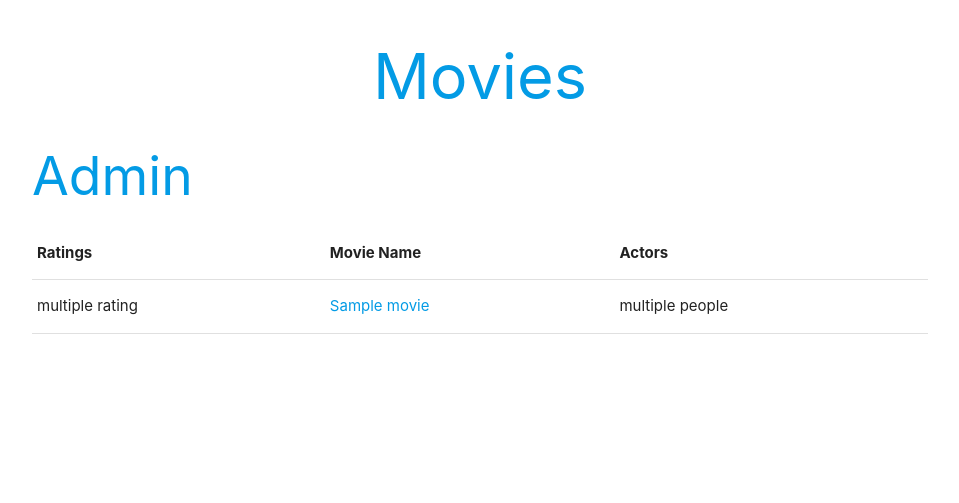
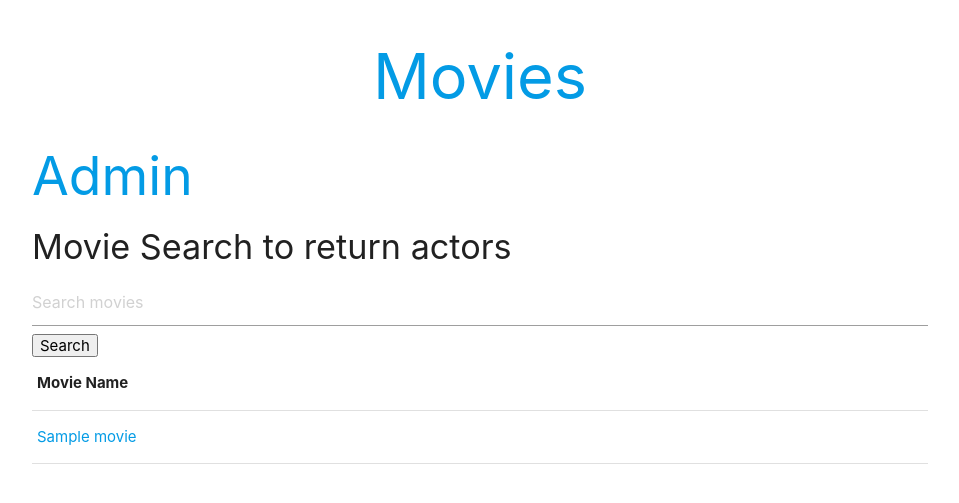
Before and after one commit to phansiri/imdb_coding, a Django app: page / in a window 1280 px wide. Shown: the top 503 px of the page, without its empty margins (160-1119 px from the left). Run offline with Django 3.2, Linux system fonts and the light colour scheme; tables that the repository leaves empty hold one stand-in row (values such as "Sample post").

Commit message:
clean up text

```diff
--- a/imdb_api/forms.py
+++ b/imdb_api/forms.py
@@ -1,8 +1,5 @@
 from django import forms
 from .models import Rating
-
-STAR_RATING = [1,2,3,4,5]
-
 
 
 class RatingForm(forms.Form):
@@ -11,11 +8,3 @@ class RatingForm(forms.Form):
 
     class Meta:
         model = Rating
-
-    # class Meta:
-    #     model = Rating
-    #     fields = (
-    #         'rate',
-    #         'comment',
-    #         'movie_id',
-    #     )
--- a/imdb_api/models.py
+++ b/imdb_api/models.py
@@ -11,7 +11,6 @@ from django.db import models
 # Movie table that has a primary key of movie_id and one attribute
 # called name with the type string and a max character length of 255
 class Movie(models.Model):
-    # movie_id = models.AutoField(primary_key=True)
     name = models.CharField(max_length=255)
 
     # __str__ method returns a string "movie_id: name"
@@ -24,7 +23,6 @@ class Movie(models.Model):
 # are in a table that has its own id. To finish off, Actor table has two attributes,
 # fname and lname representing only one actor
 class Actor(models.Model):
-    # actor_id = models.AutoField(primary_key=True)
     movie_id = models.ManyToManyField(Movie)
     fname = models.CharField(max_length=100)
     lname = models.CharField(max_length=100)
@@ -40,7 +38,6 @@ class Actor(models.Model):
 
 
 class Rating(models.Model):
-    # rating_id = models.AutoField(primary_key=True)
     movie_id = models.ForeignKey(Movie, on_delete=models.CASCADE)
     rate = models.IntegerField()
     comment = models.TextField()
--- a/imdb_api/templates/imdb_api/movie_detail.html
+++ b/imdb_api/templates/imdb_api/movie_detail.html
@@ -23,7 +23,7 @@
 </table>
 
 <h3>Ratings</h3><a href="{% url 'rate_new' pk=movie.pk%}" class="top-menu"><i class="large material-icons">add</i></a>
-
+{% if ratings %}
     <table class="highlight">
     <thead>
     <tr>
@@ -40,6 +40,6 @@
     {% endfor %}
     </tbody>
 </table>
-
+{% endif %}
 
 {% endblock %}
--- a/imdb_api/templates/imdb_api/movie_list.html
+++ b/imdb_api/templates/imdb_api/movie_list.html
@@ -1,21 +1,23 @@
 {% extends 'imdb_api/base.html' %}
 
 {% block content %}
+    <h4>Movie Search to return actors</h4>
+    <form action="" method="get">
+        <input type="text" name="q_m" placeholder="Search movies">
+        <input type="submit" value="Search">
+    </form>
 
 <table class="highlight">
     <thead>
     <tr>
-        <th>Ratings</th>
+
 <th>Movie Name</th>
-<th>Actors</th>
 </tr>
 </thead>
 <tbody>
 {% for movie in movies %}
 <tr>
-<td>multiple rating</td>
 <td><a href="{% url 'movie_detail' pk=movie.pk %}">{{ movie.name }}</a></td>
-<td>multiple people</td>
 </tr>
 {% endfor %}
 </tbody>
--- a/imdb_api/views.py
+++ b/imdb_api/views.py
@@ -5,6 +5,11 @@ from django.shortcuts import render, get_object_or_404, redirect
 
 
 def movie_list(request):
+    query = request.GET.get("q_m")
+    if query:
+        q_list = Actor.objects.filter(movie_id__name__icontains=query)
+        print('@@@@@@@@@@@@@@@@@@@@@@@',q_list)
+
     movies = Movie.objects.all().order_by('name')
     return render(request, 'imdb_api/movie_list.html', {'movies': movies})
 
```
